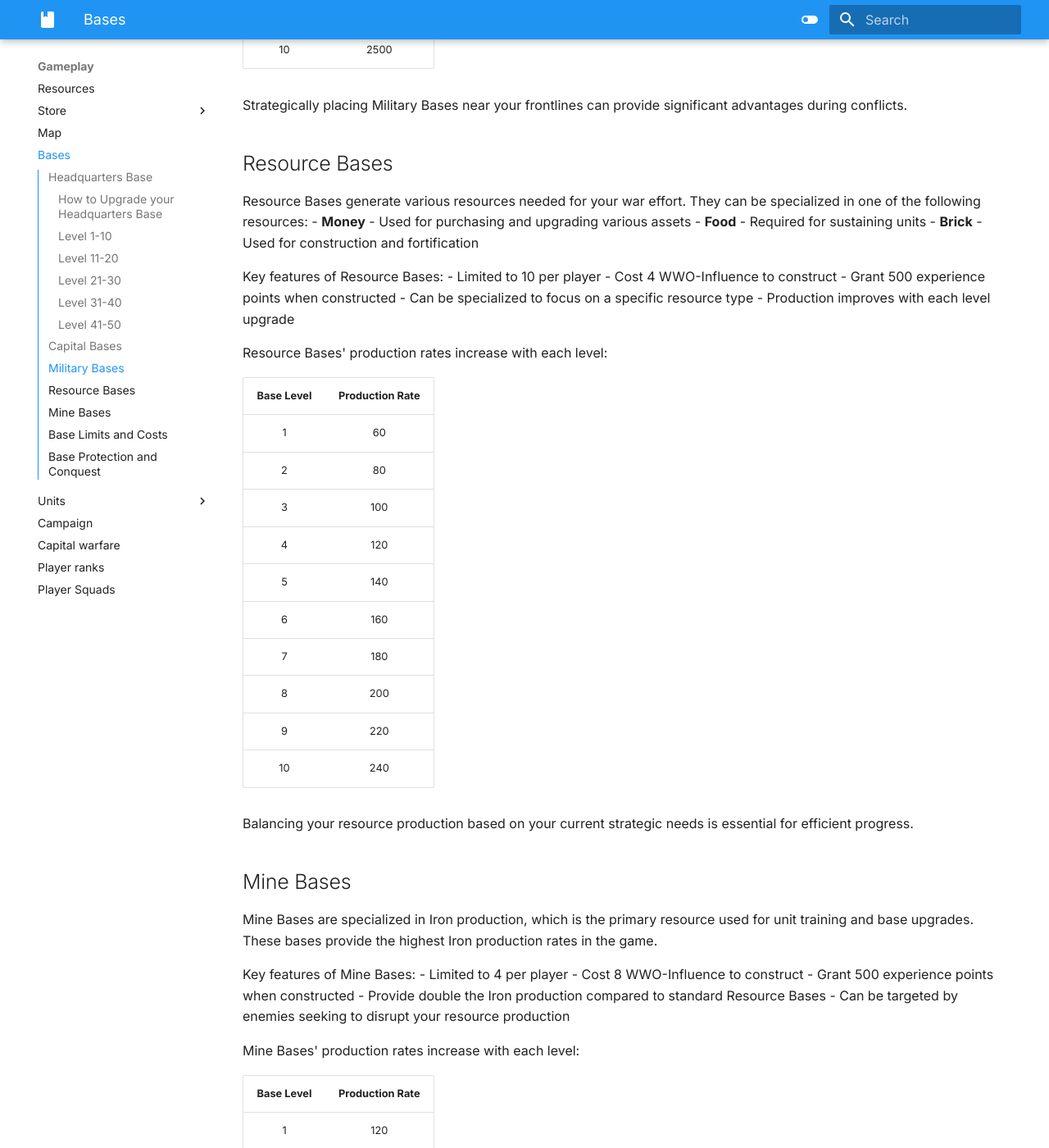
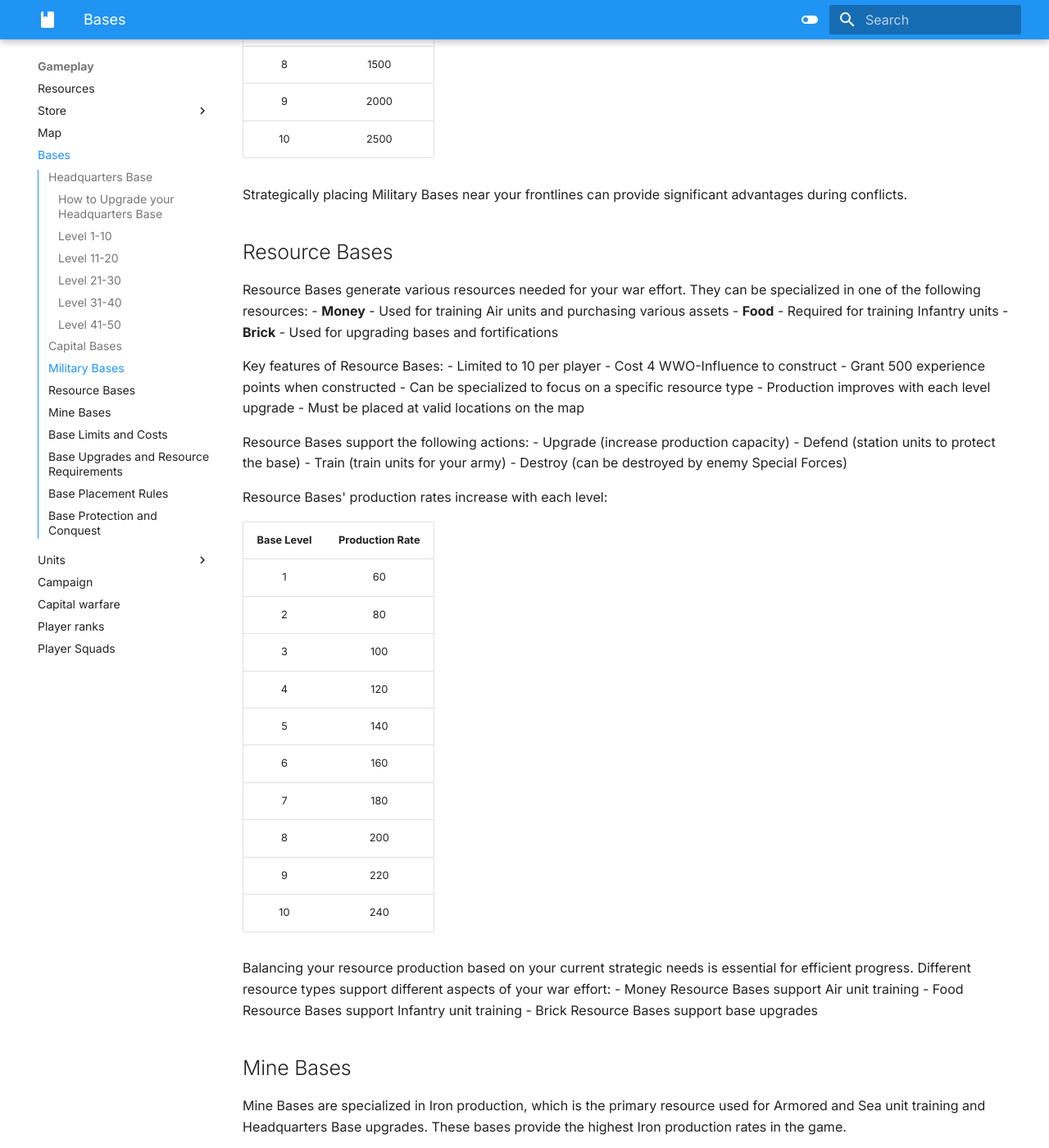
Before and after one commit to Chilltime/world-war-online-guides, an MkDocs documentation site: the page built from docs/guides/bases.md, in a window 1280 px wide and 1400 px high, scrolled down 6482 px. Shown: the whole window at 82% size. Built offline with MkDocs 1.6.1 and Material for MkDocs 9.7.7, drawn with Linux system fonts in a browser that asks for light colours; some of the changed text lies outside the part shown.

Commit message:
Bases: Update the guides related to bases (#4)
* New guide updates

* update unit ranks for normal, supreme and tactic

* cost update

* update resources

* more guides update

* more guides update

```diff
--- a/docs/guides/bases.md
+++ b/docs/guides/bases.md
@@ -121,6 +121,11 @@ Key features of Capital Bases:
 - Cannot be constructed; they must be conquered from other players or NPCs
 - Located only in specific coordinates in each district (central areas)
 - Cost 0 WWO-Influence to acquire (through conquest)
+- Do not award experience points when acquired
+
+Capital Bases support the following actions:
+- Defend (station units to protect the base)
+- Train (train units for your army)
 
 Capital Bases provide modest resource production while offering strategic territorial control. As your capital base level increases, its production also increases according to the following progression:
 
@@ -149,6 +154,12 @@ Key features of Military Bases:
 - Provide higher unit production capacity compared to other base types
 - Grant 250 experience points when constructed
 - Can be upgraded to increase their effectiveness
+- Must be placed at valid locations on the map
+
+Military Bases support the following actions:
+- Defend (station units to protect the base)
+- Train (train units for your army)
+- Destroy (can be destroyed by enemy Special Forces)
 
 Military Bases' production rates increase significantly with each level:
 
@@ -170,9 +181,9 @@ Strategically placing Military Bases near your frontlines can provide significan
 ## Resource Bases
 
 Resource Bases generate various resources needed for your war effort. They can be specialized in one of the following resources:
-- **Money** - Used for purchasing and upgrading various assets
-- **Food** - Required for sustaining units
-- **Brick** - Used for construction and fortification
+- **Money** - Used for training Air units and purchasing various assets
+- **Food** - Required for training Infantry units
+- **Brick** - Used for upgrading bases and fortifications
 
 Key features of Resource Bases:
 - Limited to 10 per player
@@ -180,6 +191,13 @@ Key features of Resource Bases:
 - Grant 500 experience points when constructed
 - Can be specialized to focus on a specific resource type
 - Production improves with each level upgrade
+- Must be placed at valid locations on the map
+
+Resource Bases support the following actions:
+- Upgrade (increase production capacity)
+- Defend (station units to protect the base)
+- Train (train units for your army)
+- Destroy (can be destroyed by enemy Special Forces)
 
 Resource Bases' production rates increase with each level:
 
@@ -196,11 +214,14 @@ Resource Bases' production rates increase with each level:
 |     9      |       220       |
 |     10     |       240       |
 
-Balancing your resource production based on your current strategic needs is essential for efficient progress.
+Balancing your resource production based on your current strategic needs is essential for efficient progress. Different resource types support different aspects of your war effort:
+- Money Resource Bases support Air unit training
+- Food Resource Bases support Infantry unit training
+- Brick Resource Bases support base upgrades
 
 ## Mine Bases
 
-Mine Bases are specialized in Iron production, which is the primary resource used for unit training and base upgrades. These bases provide the highest Iron production rates in the game.
+Mine Bases are specialized in Iron production, which is the primary resource used for Armored and Sea unit training and Headquarters Base upgrades. These bases provide the highest Iron production rates in the game.
 
 Key features of Mine Bases:
 - Limited to 4 per player
@@ -208,6 +229,13 @@ Key features of Mine Bases:
 - Grant 500 experience points when constructed
 - Provide double the Iron production compared to standard Resource Bases
 - Can be targeted by enemies seeking to disrupt your resource production
+- Must be placed at valid locations on the map
+
+Mine Bases support the following actions:
+- Upgrade (increase production capacity)
+- Defend (station units to protect the base)
+- Train (train units for your army)
+- Destroy (can be destroyed by enemy Special Forces)
 
 Mine Bases' production rates increase with each level:
 
@@ -224,27 +252,46 @@ Mine Bases' production rates increase with each level:
 |     9      |       440       |
 |     10     |       480       |
 
-Protecting your Mine Bases should be a priority, as they provide essential resources for your war effort.
+Protecting your Mine Bases should be a priority, as they provide essential resources for your Armored and Sea units, which form the backbone of many military strategies.
 
 ## Base Limits and Costs
 
-Each type of base has a limit to how many you can own and a cost to construct:
+Each type of base has a limit to how many you can own, a cost to construct, and provides experience points when built:
 
-| Base Type | Maximum Allowed | Cost (WWO-Influence) |
-| :-------: | :-------------: | :------------------: |
-| Headquarters |        1        |          20         |
-| Capital     |        5        |           0         |
-| Military    |        5        |           2         |
-| Resource    |       10        |           4         |
-| Mine        |        4        |           8         |
+| Base Type    | Maximum Allowed | Cost (WWO-Influence) | Experience Points |
+| :-------:    | :-------------: | :------------------: | :---------------: |
+| Headquarters |        1        |          20          |       2000        |
+| Capital      |        5        |           0          |         0         |
+| Military     |        5        |           2          |        250        |
+| Resource     |       10        |           4          |        500        |
+| Mine         |        4        |           8          |        500        |
 
 Strategically diversifying your base portfolio is essential for balanced gameplay. As you progress in military rank, consider expanding your network of bases to maximize resource production and military capabilities.
+
+## Base Upgrades and Resource Requirements
+
+All bases except Capital Bases can be upgraded using Brick resources. The upgrade costs increase with each level and provide increased production rates.
+
+Upgrading bases requires:
+- Sufficient Brick resources
+- Meeting the military rank requirement for the upgrade
+- Waiting for the upgrade timer to complete (can be accelerated with WWO-Influence)
+
+As you upgrade your bases, you'll receive experience points and increased resource production rates, enhancing your overall military capabilities.
+
+## Base Placement Rules
+
+When placing bases on the map, you must follow certain rules:
+- Bases must be placed at valid coordinates within districts
+- Different base types have different placement restrictions
+- Capital Bases have special placement coordinates in central district areas
+- Your base network should be strategically planned to maximize territorial control and resource efficiency
 
 ## Base Protection and Conquest
 
 All bases except for your Headquarters can be conquered or destroyed:
 - Capital Bases can be conquered using General units (see [Capital Warfare](capital-warfare.md))
-- Any base can be destroyed using Special Forces units (see [Tactical Units](unit-intro.md))
+- Resource, Mine, and Military bases can be destroyed using Special Forces units (see [Tactical Units](unit-intro.md))
 
 To protect your bases, consider:
 - Stationing defensive units at vulnerable bases
```
Also changed, not shown: docs/guides/resources.md (+1 -2 lines).
